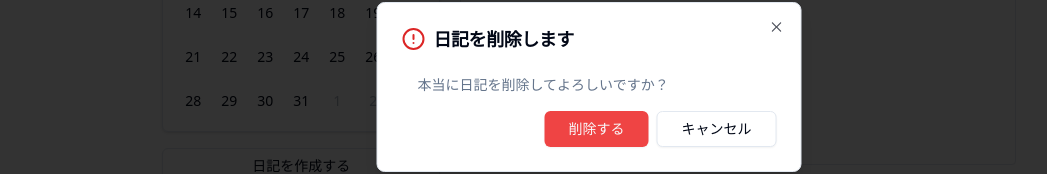
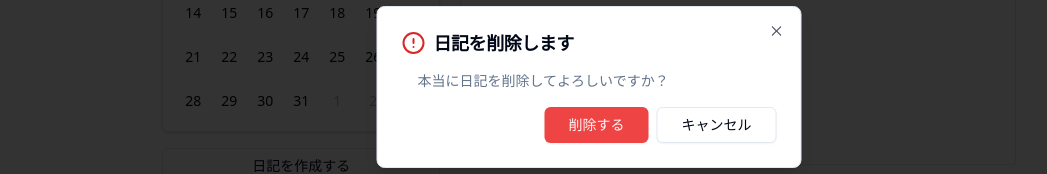
Before and after one commit to ooooose/MusicDiary, a Next.js app in the folder front/: page /diaries/1/1 in a window 1280 px wide. Both pictures are taken after a click on the button "削除". Shown: the part 313-487 px from the top of the page, without its empty margins (51-1098 px from the left). Built offline with nearby package versions, Linux system fonts and the light colour scheme; no server answers.

Commit message:
Fix hidrationエラーの解消

```diff
--- a/front/src/components/ui/confirmation-dialog.tsx
+++ b/front/src/components/ui/confirmation-dialog.tsx
@@ -67,18 +67,13 @@ export const ConfirmationDialog = ({
             {title}
           </DialogTitle>
         </DialogHeader>
-        <DialogDescription
-          className="mt-3 text-center sm:ml-4 sm:mt-0 sm:text-left"
-        >
-          {body && (
-            <div className="mt-2">
-              {body.split('\n').map((text, index) => (
-                <span key={index} className="block">
-                  {text}
-                </span>
-              ))}
-            </div>
-          )}
+        <DialogDescription className="mt-3 text-center sm:ml-4 sm:mt-0 sm:text-left">
+          {body &&
+            body.split('\n').map((text, index) => (
+              <span key={index} className="block">
+                {text}
+              </span>
+            ))}
         </DialogDescription>
 
         <DialogFooter>
```
